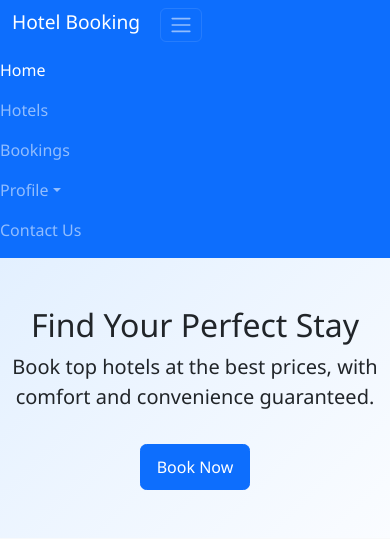
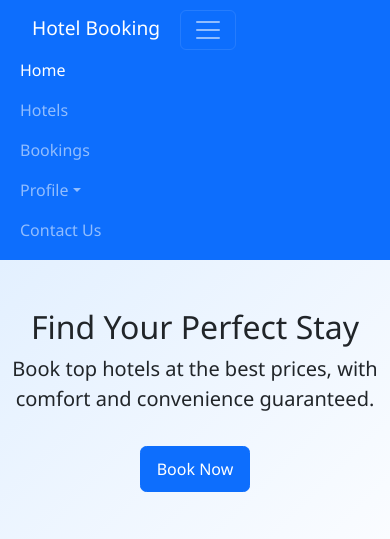
Before and after one commit to AdityaSawant444/Hotel-Booking, a Django app: page / in a window 390 px wide, after a click that opens the changed part. Shown: the top 539 px of the page. Run offline with Django 5.2, Linux system fonts and the light colour scheme.

Commit message:
Updated CSS

```diff
--- a/static/css/style.css
+++ b/static/css/style.css
@@ -77,27 +77,21 @@ footer {
 
 /* Mobile View (phones <576px) */
 @media (max-width: 400px) {
-    .navbar .container {
-    flex-wrap: nowrap !important;
+    .navbar  {
+    display: flex !important;
     justify-content: space-between !important;
     align-items: center !important;
-    padding-left: 0.5rem;
-    padding-right: 0.5rem;
+    padding: 10px 20px !important;
   }
 
-  .navbar-brand {
-    font-size: 1.1rem;
-    margin-bottom: 0 !important;
-  }
+    .menu-icon {
+        position: absolute;
+        right: 20px;
+        top: 15px;
+        font-size: 24px;
+        cursor: pointer;
+    }
 
-  .navbar-toggler {
-    padding: 0.25rem 0.5rem;
-    font-size: 1rem;
-    margin-left: auto;
-  }
-  .navbar-collapse {
-    margin-top: 0.5rem;
-  }
 
     .container, .container-fluid {
         padding-left: 0.75rem !important;
```
